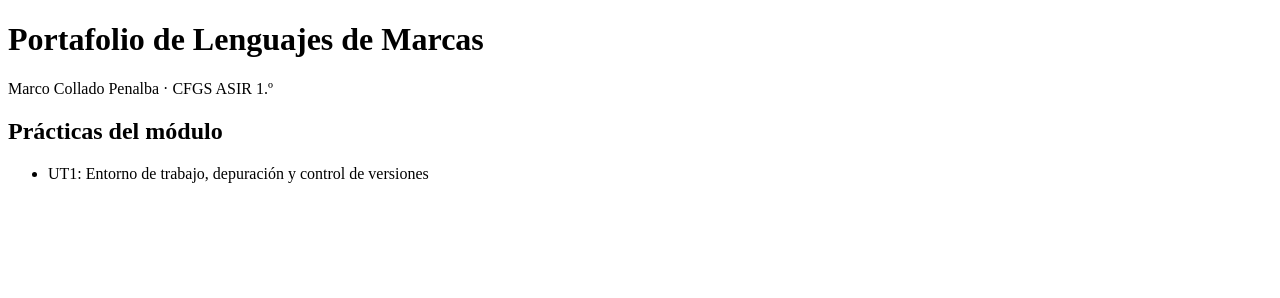
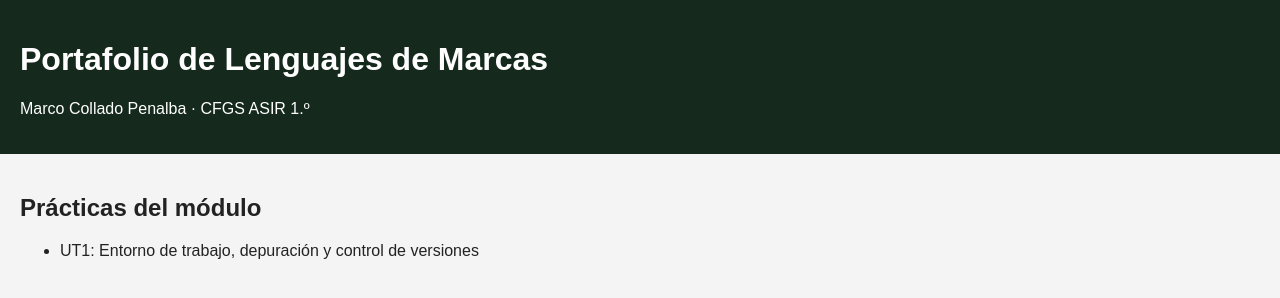
Before and after one commit to marco3cope/lm-portafolio, a plain HTML site: page index.html in a window 1280 px wide. Drawn offline with Linux system fonts and the light colour scheme; files that its build step writes are made by us from their sources.

Commit message:
Añade estilos en css/estilos.css

```diff
--- /dev/null
+++ b/estilos.css
@@ -0,0 +1,18 @@
+body {
+  font-family: Arial, sans-serif;
+  margin: 0;
+  background: #f4f4f4;
+  color: #222;
+}
+header {
+  background: #152a1d;
+  color: white;
+  padding: 20px;
+}
+main {
+  padding: 20px;
+}
+#fecha {
+  color: #2c7a3f;
+  font-weight: bold;
+}
--- a/index.html
+++ b/index.html
@@ -4,6 +4,7 @@
     <meta charset="UTF-8" />
     <meta name="viewport" content="width=device-width, initial-scale=1" />
     <title>Portafolio LM - Marco</title>
+    <link rel="stylesheet" href="css/estilos.css" />
   </head>
   <body>
     <header>
```
